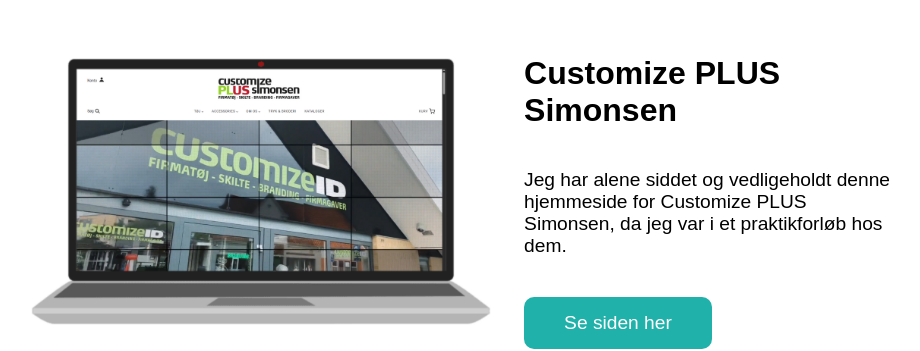
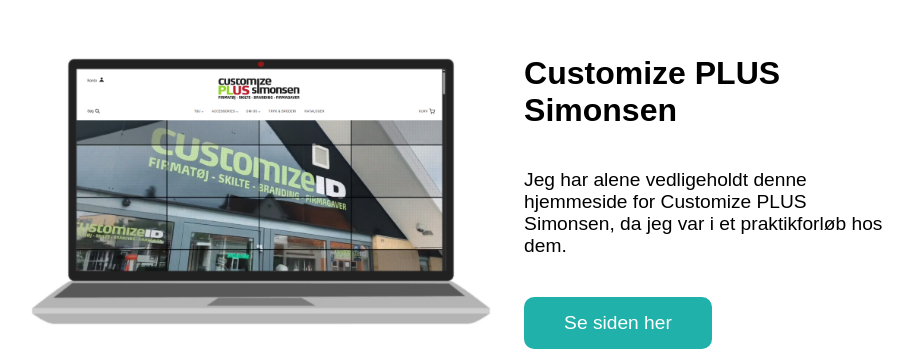
Before and after one commit to tobiasdichmann/my-portfolio, a React (Create React App) app: page / in a window 1280 px wide. Shown: the part 1900-2251 px from the top of the page, without its empty margins (182-1102 px from the left). Built offline with nearby package versions, Linux system fonts and the light colour scheme.

Commit message:
updated Customize PLUS Simonsen project-txt

```diff
--- a/src/pages/Projects.jsx
+++ b/src/pages/Projects.jsx
@@ -25,8 +25,8 @@
           <h4>Customize PLUS Simonsen</h4>
 
           <p>
-            Jeg har alene siddet og vedligeholdt denne hjemmeside for Customize
-            PLUS Simonsen, da jeg var i et praktikforløb hos dem.
+            Jeg har alene vedligeholdt denne hjemmeside for Customize PLUS
+            Simonsen, da jeg var i et praktikforløb hos dem.
           </p>
 
           <a href="https://c-ps.dk/" target="_blank">
```
